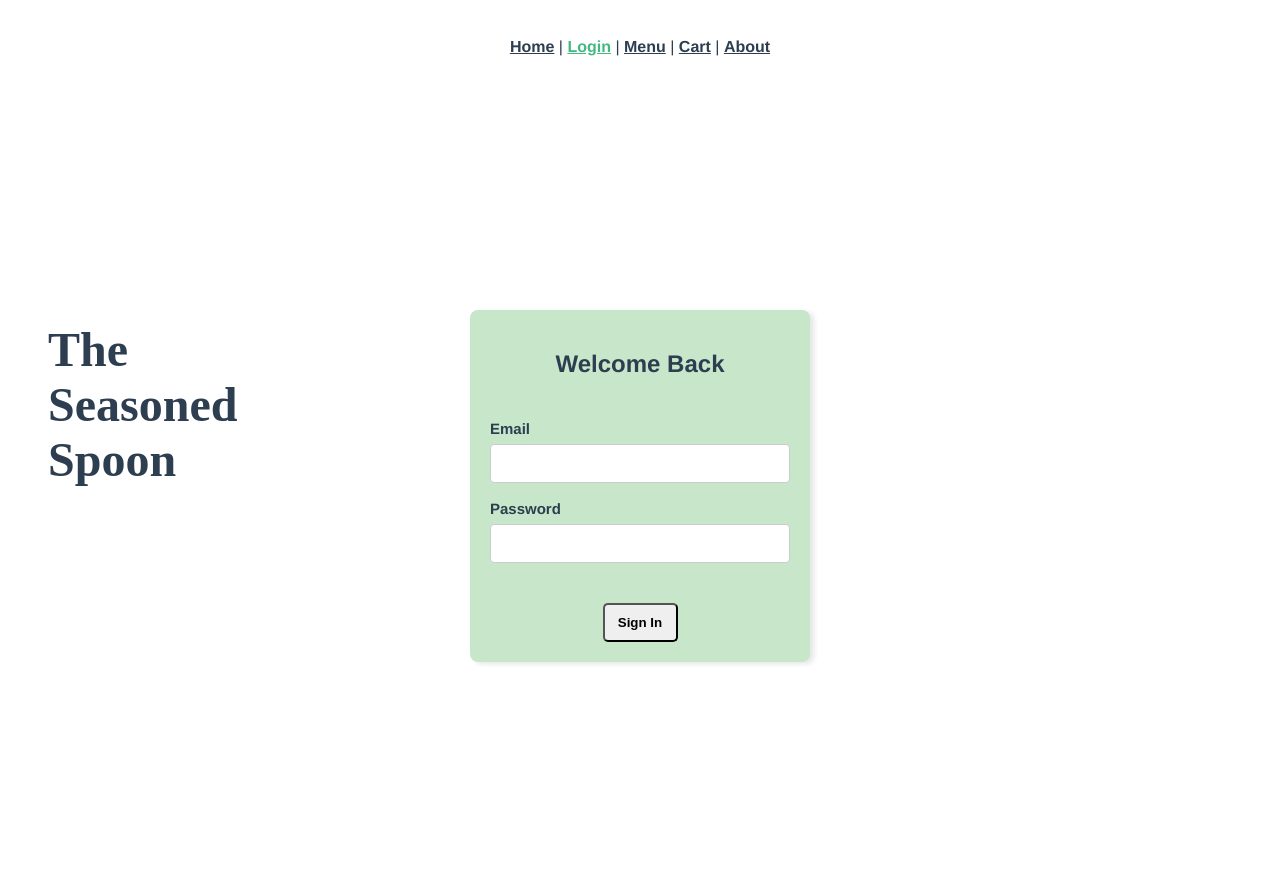
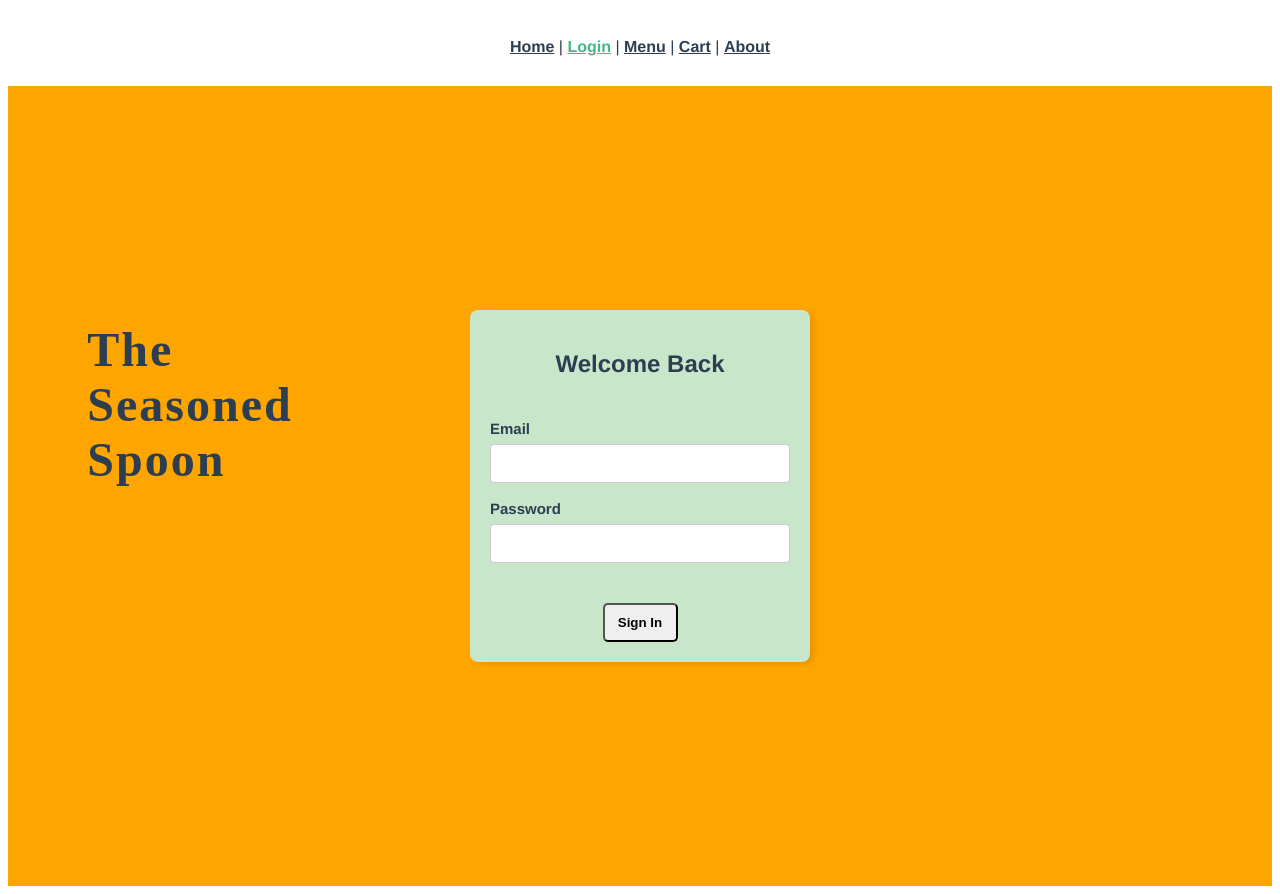
Before and after one commit to nusassteam18/frontend, a Vue app: page /login in a window 1280 px wide. Built offline with nearby package versions, Linux system fonts and the light colour scheme.

Commit message:
Add background

```diff
--- a/src/views/LoginView.vue
+++ b/src/views/LoginView.vue
@@ -34,6 +34,7 @@
   justify-content: center;
   display: flex;
   position: relative;
+  background-color: #ffa500;
 }
 
 .login-user {
@@ -94,11 +95,12 @@ h2 {
   font-family: 'Pacifico', cursive;
   position: absolute;
   transform: translateY(-50%);
-  left: 20px;
   font-size: 3rem;
   font-weight: bold;
-  margin-right: 20px;
+  letter-spacing: 2px;
+  margin-right: 900px;
   white-space: pre-wrap;
-  margin-left: 20px;
 }
+
+
 </style>
```
